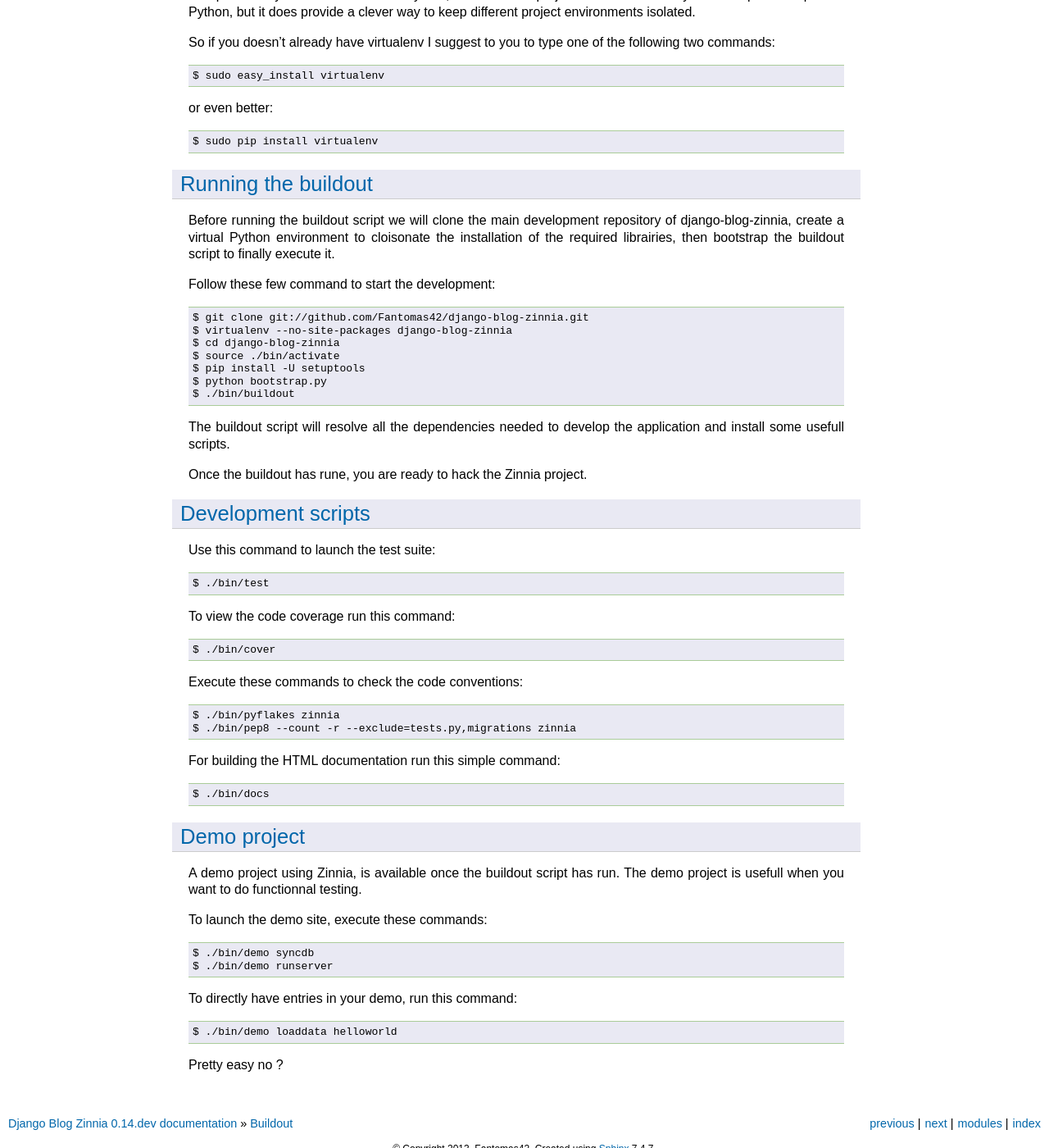
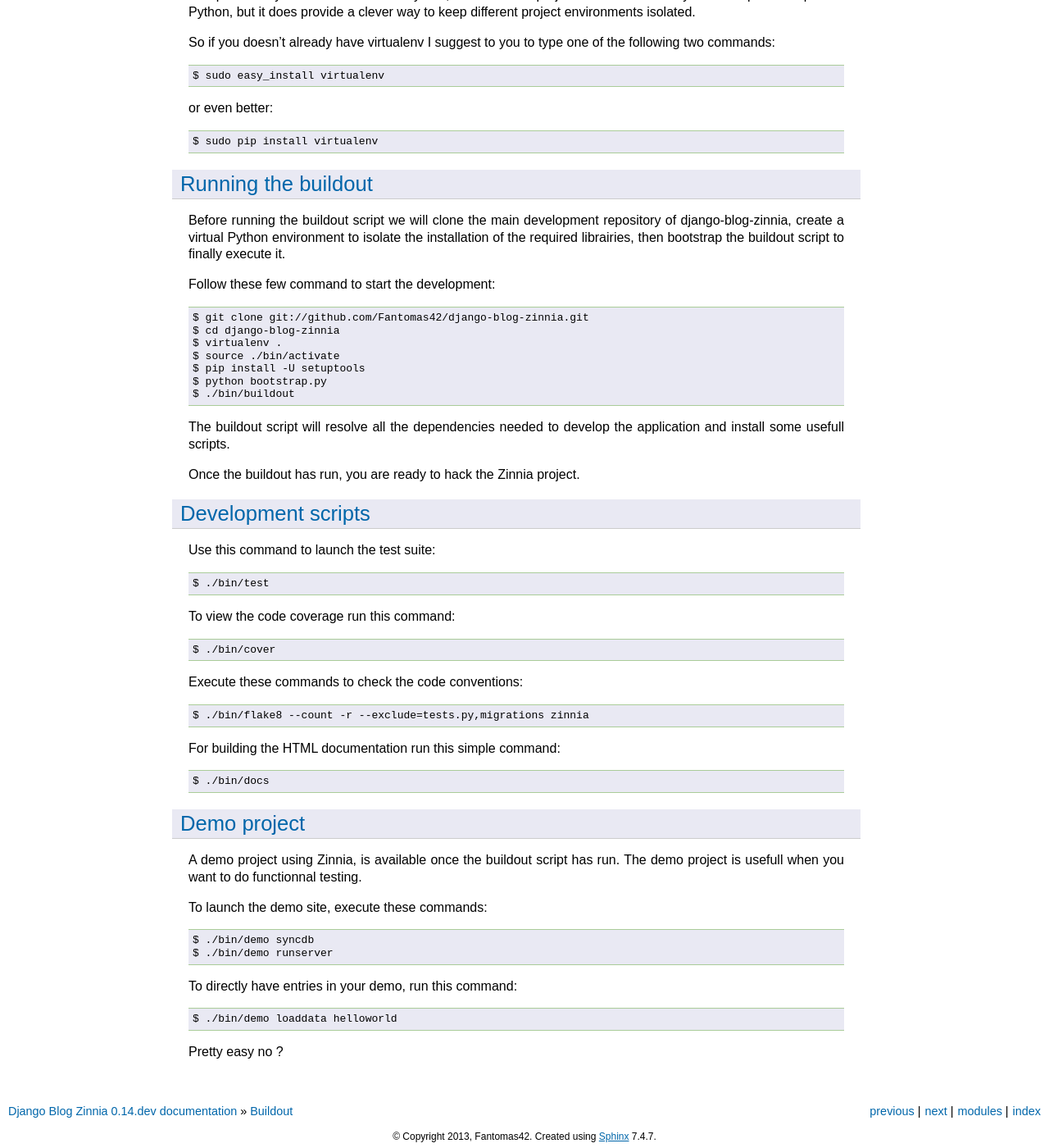
Before and after one commit to Fantomas42/django-blog-zinnia, a Sphinx documentation site: the page built from docs/development/buildout.rst, in a window 1280 px wide and 1400 px high, scrolled down 528 px. Shown: the whole window at 82% size. Built offline with Sphinx 7.4.7, drawn with Linux system fonts in a browser that asks for light colours.

Commit message:
Review buildout doc

```diff
--- a/docs/development/buildout.rst
+++ b/docs/development/buildout.rst
@@ -57,14 +57,14 @@
 
 Before running the buildout script we will clone the main development
 repository of django-blog-zinnia, create a virtual Python environment to
-cloisonate the installation of the required librairies,
-then bootstrap the buildout script to finally execute it.
+isolate the installation of the required librairies, then bootstrap the
+buildout script to finally execute it.
 
 Follow these few command to start the development: ::
 
   $ git clone git://github.com/Fantomas42/django-blog-zinnia.git
-  $ virtualenv --no-site-packages django-blog-zinnia
   $ cd django-blog-zinnia
+  $ virtualenv .
   $ source ./bin/activate
   $ pip install -U setuptools
   $ python bootstrap.py
@@ -73,7 +73,7 @@
 The buildout script will resolve all the dependencies needed to develop the
 application and install some usefull scripts.
 
-Once the buildout has rune, you are ready to hack the Zinnia project.
+Once the buildout has run, you are ready to hack the Zinnia project.
 
 .. _development-scripts:
 
@@ -90,8 +90,7 @@
 
 Execute these commands to check the code conventions: ::
 
-  $ ./bin/pyflakes zinnia
-  $ ./bin/pep8 --count -r --exclude=tests.py,migrations zinnia
+  $ ./bin/flake8 --count -r --exclude=tests.py,migrations zinnia
 
 For building the HTML documentation run this simple command: ::
 
```
